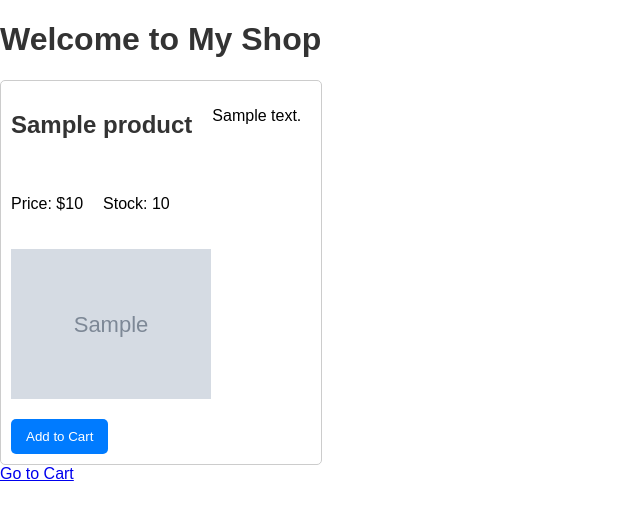
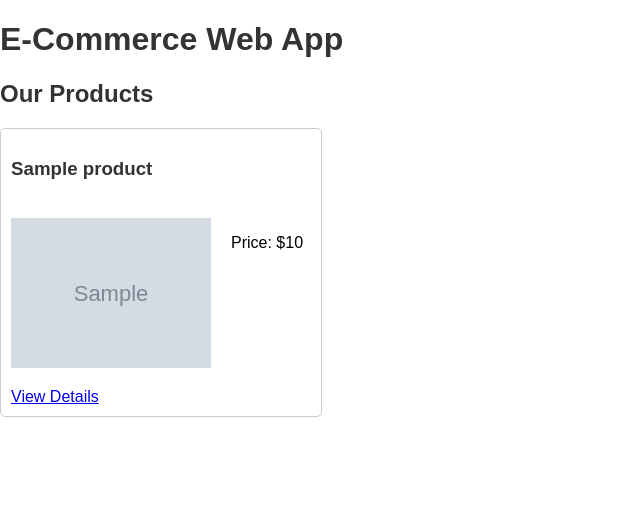
Before and after one commit to alodlabs/e-commerce-web-app, a Flask app: template app/templates/index.html in a window 1280 px wide. Shown: the top 520 px of the page, without its empty margins (0-640 px from the left). Run offline with Flask 3, Linux system fonts and the light colour scheme; the template is opened without the code that fills it: most values are stand-ins (such as "Sample title", 1, 10 or a date in 2020); grey boxes marked "Sample" are stand-in pictures; parts of the project's set-up code (start-up, migrations or seed data) failed here and were passed over.

Commit message:
Update index.html

```diff
--- a/app/templates/index.html
+++ b/app/templates/index.html
@@ -1,32 +1,15 @@
-<!DOCTYPE html>
-<html lang="en">
-<head>
-    <meta charset="UTF-8">
-    <meta name="viewport" content="width=device-width, initial-scale=1.0">
-    <title>Shop</title>
-    <link rel="stylesheet" href="{{ url_for('static', filename='css/style.css') }}">
-    <link rel="stylesheet" href="{{ url_for('static', filename='css/style.css') }}">
-    <script src="{{ url_for('static', filename='js/script.js') }}"></script>
-
-
-</head>
-<body>
-    <h1>Welcome to My Shop</h1>
+{% extends "base.html" %}
+{% block title %}Home{% endblock %}
+{% block content %}
+    <h2>Our Products</h2>
     <div class="products">
         {% for product in products %}
         <div class="product">
-            <h2>{{ product.name }}</h2>
-            <p>{{ product.description }}</p>
+            <h3>{{ product.name }}</h3>
+            <img src="{{ product.image_url }}" alt="{{ product.name }}" width="200">
             <p>Price: ${{ product.price }}</p>
-            <p>Stock: {{ product.stock }}</p>
-            <img src="{{ product.image_url }}" alt="{{ product.name }}" width="200">
-            <form action="/cart" method="POST">
-                <input type="hidden" name="product_id" value="{{ product.id }}">
-                <button type="submit">Add to Cart</button>
-            </form>
+            <a href="{{ url_for('main.product_detail', product_id=product.id) }}">View Details</a>
         </div>
         {% endfor %}
     </div>
-    <a href="/cart">Go to Cart</a>
-</body>
-</html>
+{% endblock %}
```
